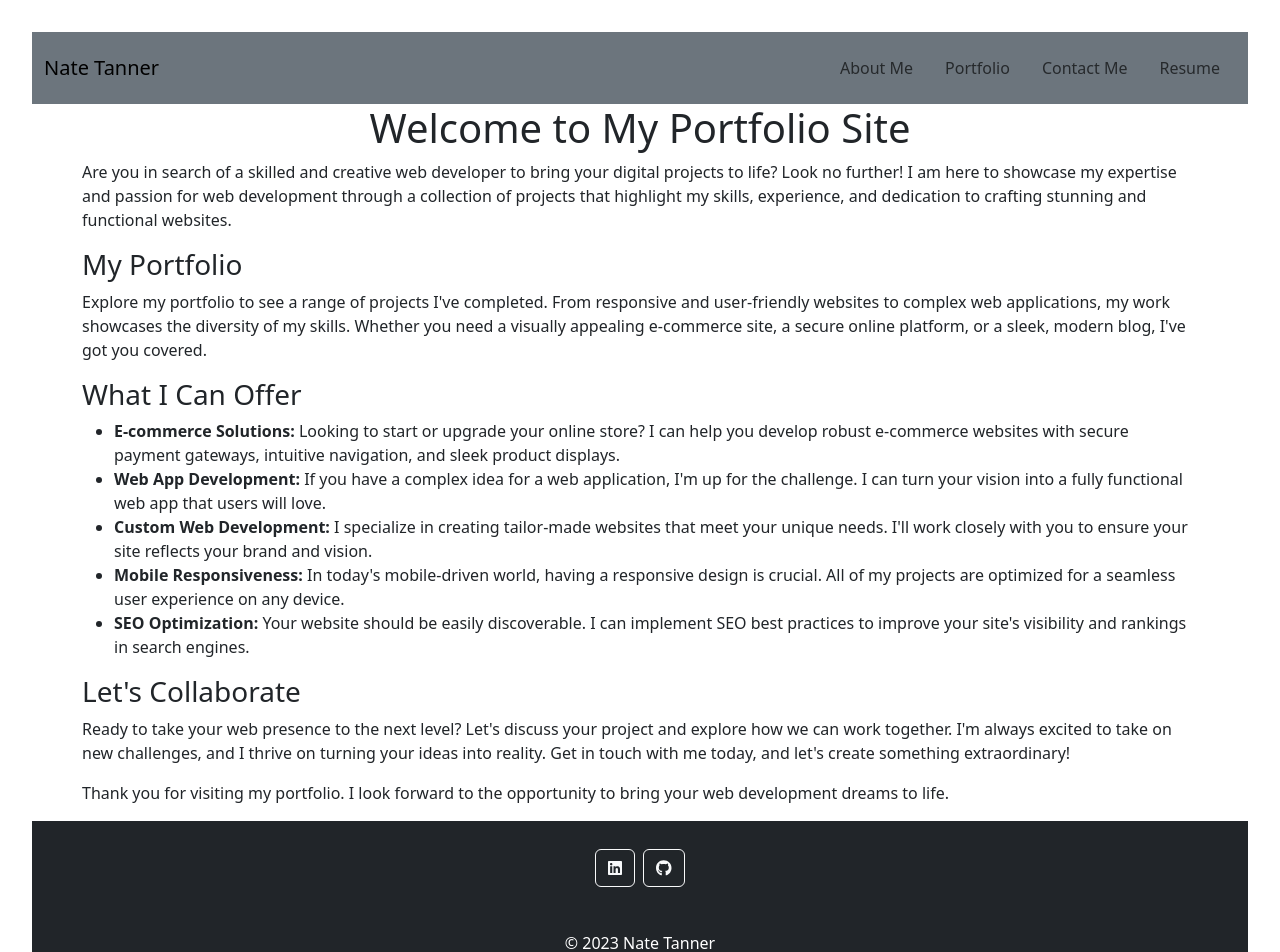
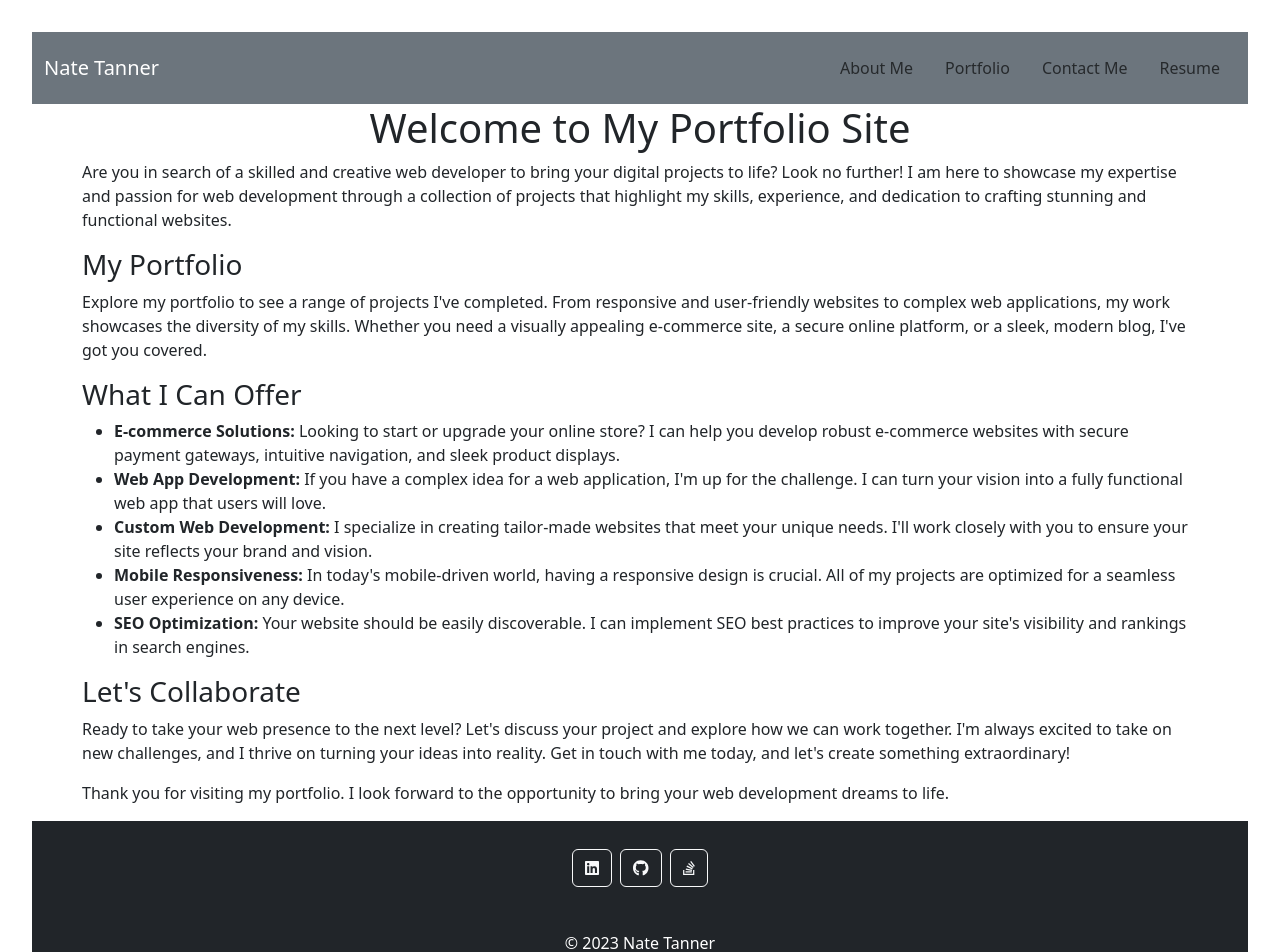
Before and after one commit to tannernd/Mod-20-React-Portfolio, a React (Vite) app: page / in a window 1280 px wide. Shown: the top 952 px of the page. Built offline with nearby package versions, Linux system fonts and the light colour scheme.

Commit message:
Misc fixes to meet assignment requirements

```diff
--- a/src/App.css
+++ b/src/App.css
@@ -2,3 +2,7 @@
   margin: 0 auto;
   padding: 2rem;
 }
+
+.navbar-brand.active, .nav-link.active{
+  color:white !important;
+}
--- a/src/components/Footer.jsx
+++ b/src/components/Footer.jsx
@@ -1,6 +1,6 @@
 import React from 'react'
 import { FontAwesomeIcon } from '@fortawesome/react-fontawesome'
-import { faLinkedin, faGithub } from '@fortawesome/free-brands-svg-icons'
+import { faLinkedin, faGithub, faStackOverflow } from '@fortawesome/free-brands-svg-icons'
 
 
 export default function Footer() {
@@ -14,6 +14,9 @@ export default function Footer() {
 
             <a className="btn btn-outline-light btn-floating m-1" href="https://github.com/tannernd" role="button"
               > <FontAwesomeIcon icon={faGithub} /></a>
+
+            <a className="btn btn-outline-light btn-floating m-1" href="https://stackoverflow.com/users/2117248/tannern?tab=profile" role="button"
+              > <FontAwesomeIcon icon={faStackOverflow} /></a>
           </section>
         </div>
 
--- a/src/components/Header.jsx
+++ b/src/components/Header.jsx
@@ -1,13 +1,16 @@
 import { Link } from 'react-router-dom';
+import React, { useState } from 'react';
 import Navigation from './Navigation';
 
 
 export default function Header() {
+    const [currentPage, setCurrentPage] = useState('home');
+    const handlePageChange = (page) => setCurrentPage(page);
     return (
 
         <nav className="navbar navbar-expand-lg bg-secondary">
             <div className="container-fluid">
-            <Link key={1} className="navbar-brand" to="/">
+            <Link key={1} className={currentPage === 'home' ? 'navbar-brand active' : 'navbar-brand'}  onClick={() => handlePageChange('home')} to="/">
                     Nate Tanner
                     </Link>
                 <button className="navbar-toggler" type="button"
@@ -19,18 +22,18 @@ export default function Header() {
                 <div className="collapse navbar-collapse" id="navbarNav">
                 <Navigation
                     links={[
-                        <li className="nav-link" key={2}><Link key={2} className="nav-link" to="/about">
+                        <Link key={2} className={currentPage === 'about' ? 'nav-link active' : 'nav-link'} to="/about" onClick={() => handlePageChange('about')}>
                         About Me
-                        </Link></li>,
-                        <li className="nav-link" key={3}><Link key={3} className="nav-link" to="/portfolio">
+                        </Link>,
+                        <Link key={3} className={currentPage === 'portfolio' ? 'nav-link active' : 'nav-link'} to="/portfolio" onClick={() => handlePageChange('portfolio')}>
                         Portfolio
-                        </Link></li>,
-                        <li className="nav-link" key={4}><Link key={4} className="nav-link" to="/contact">
+                        </Link>,
+                        <Link key={4} className={currentPage === 'contact' ? 'nav-link active' : 'nav-link'} to="/contact" onClick={() => handlePageChange('contact')}>
                         Contact Me
-                        </Link></li>,
-                        <li className="nav-link" key={5}><Link key={5} className="nav-link" to="/resume">
+                        </Link>,
+                        <Link key={5} className={currentPage === 'resume' ? 'nav-link active' : 'nav-link'} to="/resume" onClick={() => handlePageChange('resume')}>
                         Resume
-                        </Link></li>,
+                        </Link>,
                     ]}
                 />
                 </div>
--- a/src/components/Navigation.jsx
+++ b/src/components/Navigation.jsx
@@ -1,7 +1,10 @@
 export default function Navigation({ links }) {
-    return (
-      <ul className="navbar-nav ms-auto">
-          {links.map((link) => link)}
-      </ul>
-    );
+
+  return (
+    <ul className="navbar-nav ms-auto">
+        {links.map((link, index) => (
+          <li key={index} className="nav-link">{link}</li>
+          ))}
+    </ul>
+  );
   }
--- a/src/components/Project.jsx
+++ b/src/components/Project.jsx
@@ -1,6 +1,6 @@
 import React, { useState } from 'react';
-import { FontAwesomeIcon } from '@fortawesome/react-fontawesome'
-import { faGithub } from '@fortawesome/free-brands-svg-icons'
+import { FontAwesomeIcon } from '@fortawesome/react-fontawesome';
+import { faGithub } from '@fortawesome/free-brands-svg-icons';
 
 
 
```
Also changed, not shown: assets/mod-20-screenshot.png (added), 1 other file (tests, documents, lock files or other folders).
